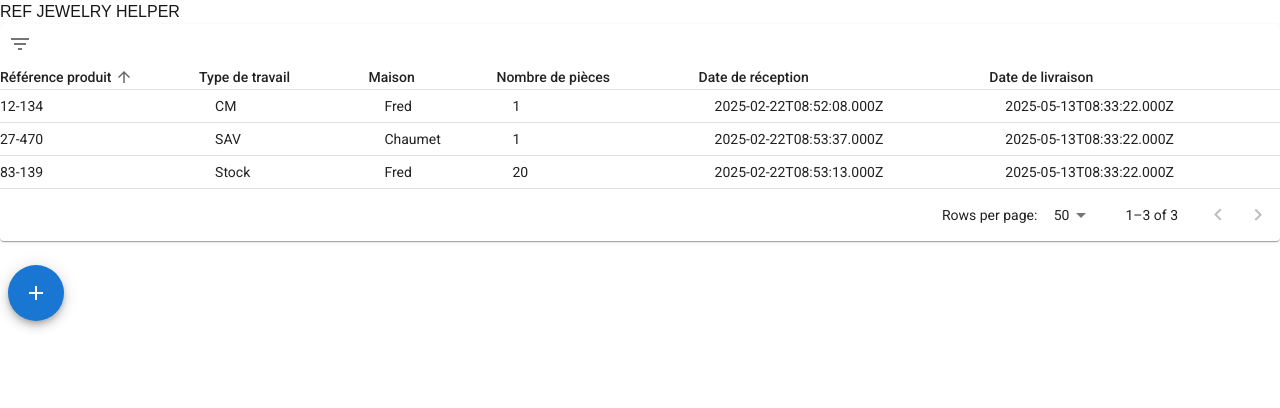
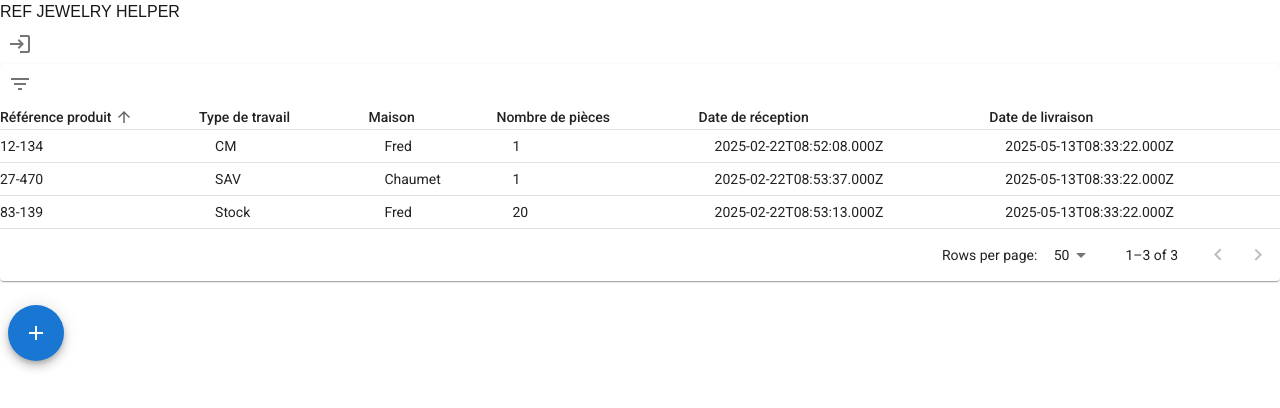
Before and after one commit to SurfingOwl/ref-jewelry, a Next.js app: page / in a window 1280 px wide. Shown: the top 408 px of the page. Built offline with nearby package versions, Linux system fonts and the light colour scheme; what @mui/material-nextjs would draw is missing.

Commit message:
feat(signin): wip sign in

```diff
--- a/src/components/Header.tsx
+++ b/src/components/Header.tsx
@@ -1,9 +1,12 @@
+import {SignInButton} from "@/components/SignInButton";
+
 export const Header = () => {
   return (
-    <header className="w-full flex justify-between z-10">
+    <header className="w-full flex justify-between z-10 pl-2 pr-2">
       <div className="w-full flex gap-2">
         <h1 className="self-center text-lg font-semibold">REF JEWELRY HELPER</h1>
       </div>
+      <SignInButton/>
     </header>
   );
 }
--- /dev/null
+++ b/src/components/SignInButton.tsx
@@ -0,0 +1,11 @@
+import {IconButton} from "@mui/material";
+import {Login} from "@mui/icons-material";
+
+export const SignInButton = () => {
+
+  return (
+    <IconButton /*onClick={signIn}*/>
+      <Login/>
+    </IconButton>
+  );
+}
```
